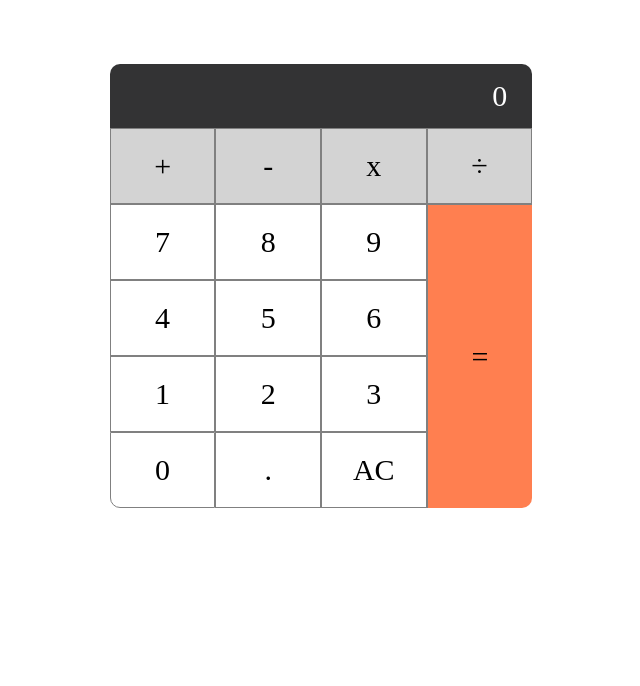
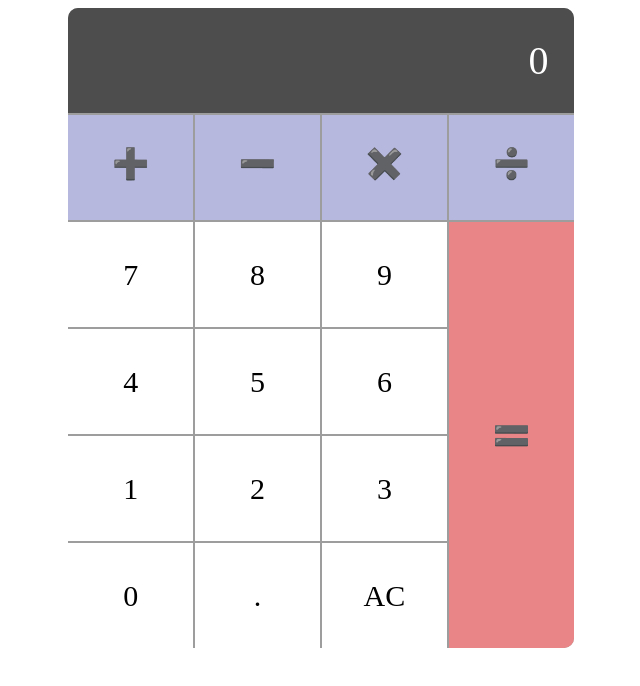
Before and after one commit to matteoshurdhaqi/develhope_exercises, a plain HTML site: page ex_4/index.html in a window 1280 px wide. Shown: the whole page, without its empty margins (319-959 px from the left). Drawn offline with Linux system fonts and the light colour scheme.

Commit message:
correzione errore esercizio :)

```diff
--- a/ex_4/index.html
+++ b/ex_4/index.html
@@ -1,43 +1,34 @@
 <!DOCTYPE html>
 <html lang="en">
+
 <head>
     <meta charset="UTF-8">
     <meta name="viewport" content="width=device-width, initial-scale=1.0">
     <title>Calcolatrice</title>
     <link rel="stylesheet" href="style.css">
 </head>
+
 <body>
-    <div class="container">
-        <div class="display">
-            <p>0</p>
-        </div>
-        <ul class="operations">
-            <li>+</li>
-            <li>-</li>
-            <li>x</li>
-            <li>÷</li>
-        </ul>
-        <div class="numbers_container">
-            <ul class="numbers">
-                <li>7</li>
-                <li>8</li>
-                <li>9</li>
-                <li>4</li>
-                <li>5</li>
-                <li>6</li>
-                <li>1</li>
-                <li>2</li>
-                <li>3</li>
-                <li>0</li>
-                <li>.</li>
-                <li>AC</li>
-            </ul>
-            <div class="equal">
-                <p>=</p>
-            </div>
-
-        </div>
-
+    <div class="grid">
+        <div class="result">0</div>
+        <div class="plus">➕</div>
+        <div class="minus">➖</div>
+        <div class="moltiplication">✖️</div>
+        <div class="division">➗</div>
+        <div class="equals">🟰</div>
+        <div class="zero">0</div>
+        <div class="point">.</div>
+        <div class="ac">AC</div>
+        <div class="one">1</div>
+        <div class="two">2</div>
+        <div class="three">3</div>
+        <div class="four">4</div>
+        <div class="five">5</div>
+        <div class="six">6</div>
+        <div class="seven">7</div>
+        <div class="eight">8</div>
+        <div class="nine">9</div>
     </div>
 </body>
+
 </html>
--- a/ex_4/style.css
+++ b/ex_4/style.css
@@ -1,71 +1,76 @@
-*{
-    margin: 0;
-    padding: 0;
-    box-sizing: border-box;
-    list-style: none;
+.grid {
+    display: grid;
+    grid-template-rows: 1fr 1fr 1fr 1fr 1fr 1fr;
+    grid-template-columns: 1fr 1fr 1fr 1fr;
+    grid-template-areas:
+        "res res res res"
+        "plus minus molti divi"
+        "seven eight nine equals"
+        "four five six equals"
+        "one two three equals"
+        "zero point ac equals";
+
+    background-color: rgb(157, 157, 157);
+    border-top-left-radius: 10px;
+    border-top-right-radius: 10px;
+    border-bottom-right-radius: 10px;
+    border-bottom-left-radius: 10px;
+    gap: 2px;
+    height: 80vh;
+    width: 40%;
+    margin: auto;
+ }
+
+.result {
+    color: #fff;
+    padding-right: 5%;
+    font-size: 2.5rem;
+    display: flex;
+    align-items: center;
+    justify-content: end;
+    grid-area: res;
+    background-color: #4d4d4d;
+    border-top-right-radius: 10px;
+    border-top-left-radius: 10px;
 }
 
-.container{
-    height: 100%;
-    width: 33vw;
-    margin: 0 auto;
-    margin-top: 5%;
-    border-radius: 10px;
+
+.division, .moltiplication, .plus, .minus{
+    text-align: center;
+    padding-top: 25%;
+    font-size: 30px;
+    background-color: #B7B8DE;
 }
-
-.display{
-    background-color: #333334;
-    border-top-left-radius: 10px;
-    border-top-right-radius: 10px;
-    color: white;
-    text-align: end;
-    padding: 15px;
+.equals{
+    display: flex;
+    align-items: center;
+    justify-content: center;
+    background-color:#E98586;
+    border-bottom-right-radius: 10px;
+    font-size: 30px;
+    grid-area: equals;
 }
-.display p{
-    margin-right: 10px;
+.zero, .one, .two, .three, .four, .five, .six, .seven, .eight, .nine, .point, .ac{
+    background-color: #fff;
+    display: flex;
+    justify-content: center;
+    align-items: center;
     font-size: 30px;
 }
 
-.operations{
-    display: flex;
-    align-items: center;
-    text-align: center;
-    background-color: lightgray;
-}
-.operations li{
-    font-size: 30px;
-    padding: 20px;
-    border: 1px solid gray;
-    width: 100%;
-}
-.numbers_container{
-    display: flex;
-}
-.numbers{
-    display: flex;
-    flex-wrap: wrap;
-    text-align: center;
-    width: 75%;
-}
-.numbers li{
-    width: 33.33%;
-    border: 1px solid gray;
-    font-size: 30px;
-    padding: 20px;
-}
-.numbers li:nth-child(10){
-    border-bottom-left-radius: 10px;
-}
-
-.equal{
-    background-color: coral;
-    display: flex;
-    flex-direction: column;
-    align-items: center;
-    justify-content: center;
-    width: 25%;
-    border-bottom-right-radius: 10px;
-    font-size: 30px;
-    border-top: 1px solid gray;
-    border-left: 1px solid gray;
-}
+.plus {grid-area: plus;}
+.minus {grid-area: minus;}
+.moltiplication {grid-area: molti;}
+.division {grid-area: divi;}
+.zero{grid-area: zero;}
+.point{grid-area: point;}
+.ac{grid-area: ac;}
+.three{grid-area: three;}
+.two{grid-area: two;}
+.one{grid-area: one;}
+.four{grid-area: four;}
+.five{grid-area: five;}
+.six{grid-area: six;}
+.nine{grid-area: nine;}
+.eight{grid-area: eight;}
+.seven{grid-area: seven;}
```
